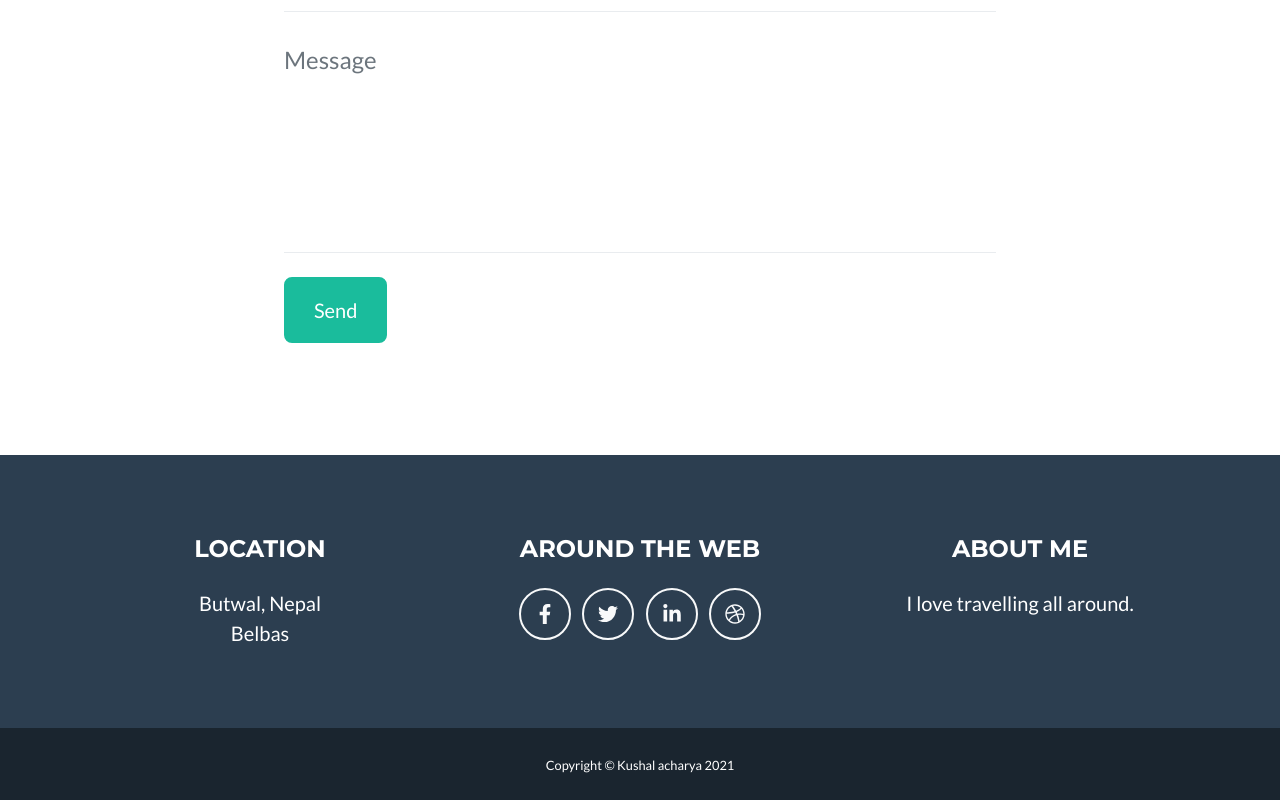
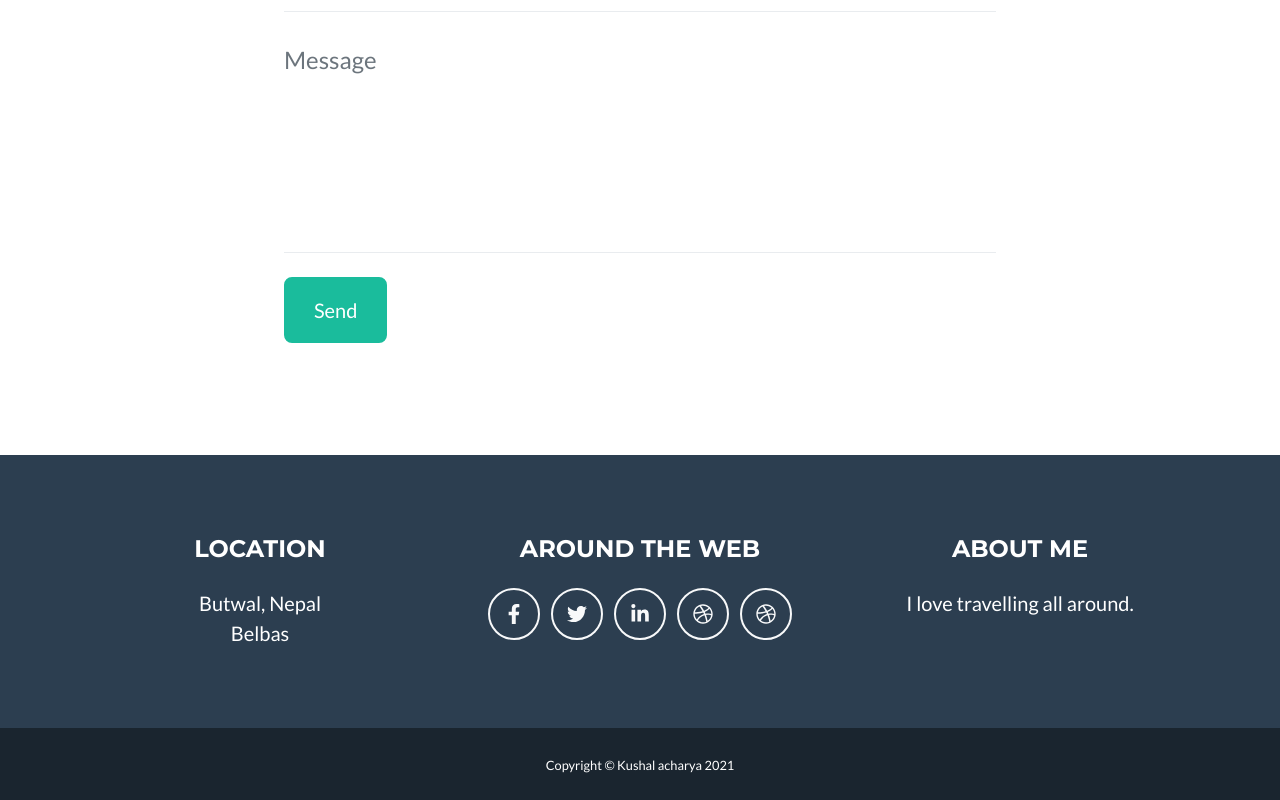
Before and after one commit to virtualkushal/kushal-acharya, a plain HTML site: page index.html in a window 1280 px wide. Shown: the part 2495-3295 px from the top of the page. Drawn offline with nearby package versions, Linux system fonts and the light colour scheme.

Commit message:
Update index.html

```diff
--- a/index.html
+++ b/index.html
@@ -206,6 +206,7 @@
                         <a class="btn btn-outline-light btn-social mx-1" href="https://www.youtube.com/channel/UClKu736jT_xYCvTS-N7Av_w"><i class="fab fa-fw fa-twitter"></i></a>
                         <a class="btn btn-outline-light btn-social mx-1" href="#!"><i class="fab fa-fw fa-linkedin-in"></i></a>
                         <a class="btn btn-outline-light btn-social mx-1" href="#!"><i class="fab fa-fw fa-dribbble"></i></a>
+                        <a class="btn btn-outline-light btn-social mx-1" href="https://drive.google.com/file/d/1J83LC0GQBpYBZlOE_ppulrk5l9Z4ILnd/view?usp=sharing"><i class="fab fa-fw fa-dribbble"></i></a>
                     </div>
                     <!-- Footer About Text-->
                     <div class="col-lg-4">
```
